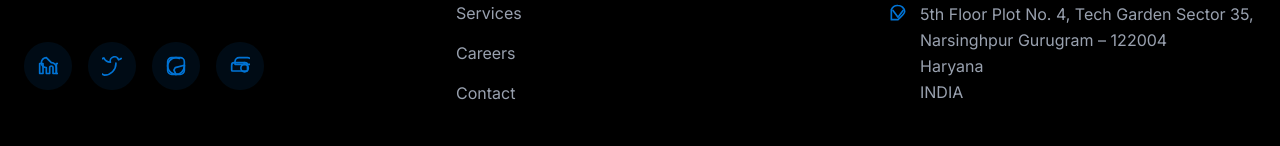
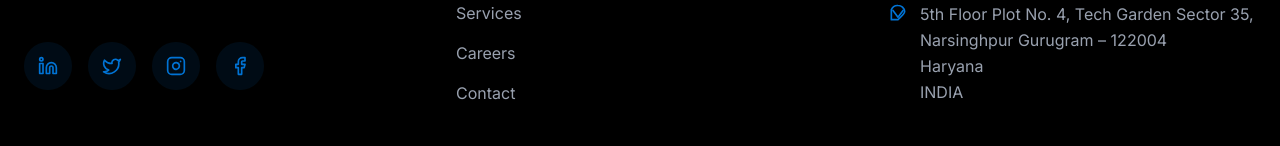
Before and after one commit to Sedawk-Dynamics/hiringmantra, a Next.js app: page / in a window 1280 px wide. Shown: the part 8683-8829 px from the top of the page. Built offline with nearby package versions, Linux system fonts and the light colour scheme.

Commit message:
fix: update footer social media icons with correct SVGs
Replace generic placeholders with LinkedIn, Twitter, Instagram, and Facebook icons.

Co-authored-by: Nischay Mehra <227755492+nischay-sketch@users.noreply.github.com>

```diff
--- a/app/page.tsx
+++ b/app/page.tsx
@@ -702,6 +702,7 @@ export default function Home() {
 
               {/* Social Media Icons */}
               <div className="flex gap-4 pt-4">
+                {/* LinkedIn Icon */}
                 <Link
                   href="https://linkedin.com/company/hiringmantra"
                   target="_blank"
@@ -717,11 +718,12 @@ export default function Home() {
                     strokeLinejoin="round"
                     className="w-5 h-5 text-primary"
                   >
-                    <path d="M16 8a6 6 0 016 6v7h-4v-7a2 2 0 00-2-2 2 2 0 00-2 2v7h-4v-7a6 6 0 01-6-6 6 6 0 016-6z" />
+                    <path d="M16 8a6 6 0 016 6v7h-4v-7a2 2 0 00-2-2 2 2 0 00-2 2v7h-4v-7a6 6 0 016-6z" />
                     <rect x="2" y="9" width="4" height="12" />
-                    <rect x="22" y="9" width="4" height="12" />
+                    <circle cx="4" cy="4" r="2" />
                   </svg>
                 </Link>
+                {/* Twitter/X Icon */}
                 <Link
                   href="https://twitter.com/hiringmantra"
                   target="_blank"
@@ -737,9 +739,10 @@ export default function Home() {
                     strokeLinejoin="round"
                     className="w-5 h-5 text-primary"
                   >
-                    <path d="M23 3a10.9 10.9 0 01-3.14 1.53 4.48 4.48 0 00-9.78 3c-3.53 0-6.52-2.01-7.89-5.19A10.9 10.9 0 003 23c7.55 0 13.7-6.25 13.7-13.7 0-.26 0-.52-.01-.78" />
+                    <path d="M22 4s-.7 2.1-2 3.4c1.6 10-9.4 17.3-18 11.6 2.2.1 4.4-.6 6-2C3 15.5.5 9.6 3 5c2.2 2.6 5.6 4.1 9 4-.9-4.2 4-6.6 7-3.8 1.1 0 3-1.2 3-1.2z" />
                   </svg>
                 </Link>
+                {/* Instagram Icon */}
                 <Link
                   href="https://instagram.com/hiringmantra"
                   target="_blank"
@@ -756,10 +759,11 @@ export default function Home() {
                     className="w-5 h-5 text-primary"
                   >
                     <rect x="2" y="2" width="20" height="20" rx="5" ry="5" />
-                    <path d="M22 11.08V12a10 10 0 1 1-5.93-9.14" />
-                    <polyline points="12 22 9.5 16.84 11.08 14 22 11.08" />
+                    <path d="M16 11.37A4 4 0 1 1 12.63 8 4 4 0 0 1 16 11.37z" />
+                    <line x1="17.5" y1="6.5" x2="17.51" y2="6.5" />
                   </svg>
                 </Link>
+                {/* Facebook Icon */}
                 <Link
                   href="https://facebook.com/hiringmantra"
                   target="_blank"
@@ -775,10 +779,7 @@ export default function Home() {
                     strokeLinejoin="round"
                     className="w-5 h-5 text-primary"
                   >
-                    <path d="M18 2h3a5 5 0 0 1 5 5v3H6v-3a5 5 0 0 1 5-5h6z" />
-                    <path d="M17 8h1a3 3 0 0 1 3 3v6a1 1 0 0 1-1 1H3a1 1 0 0 1-1-1v-6a3 3 0 0 1 3-3h10z" />
-                    <line x1="17" y1="8" x2="17" y2="10" />
-                    <circle cx="17.5" cy="14.5" r="4.5" />
+                    <path d="M18 2h-3a5 5 0 0 0-5 5v3H7v4h3v8h4v-8h3l1-4h-4V7a1 1 0 0 1 1-1h3z" />
                   </svg>
                 </Link>
               </div>
```
